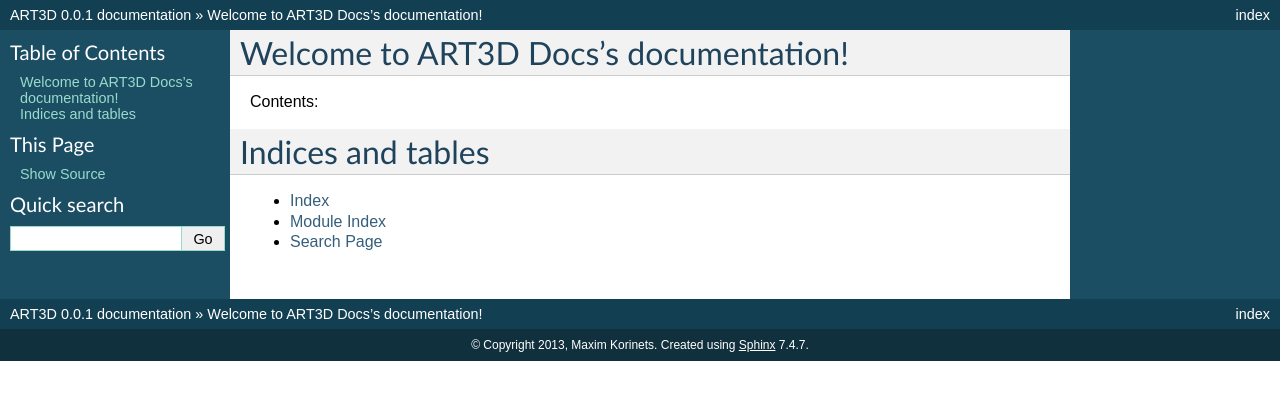
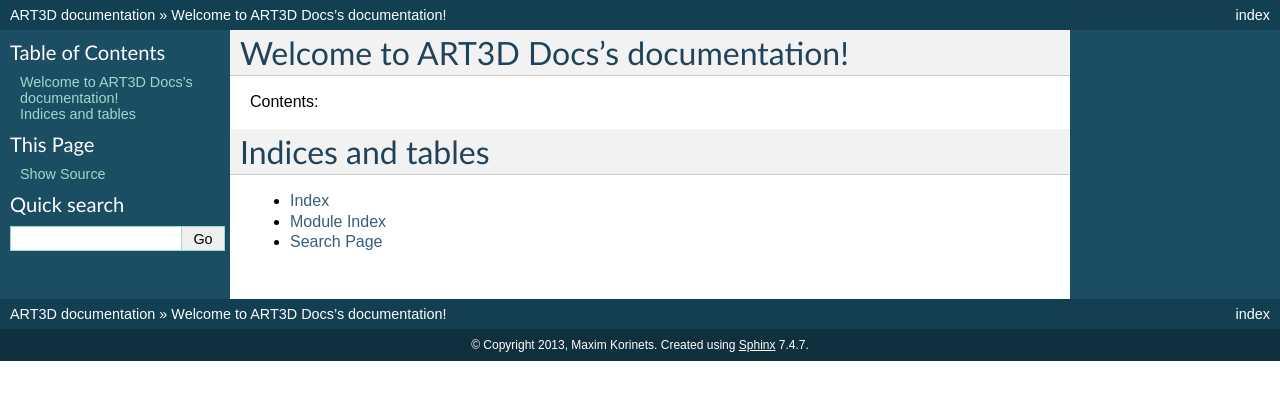
Before and after one commit to art3d-dev/docs, a Sphinx documentation site: the page built from source/index.rst, in a window 1280 px wide. Shown: the top 400 px of the page. Built offline with Sphinx 7.4.7, drawn with Linux system fonts in a browser that asks for light colours.

Commit message:
removed version

```diff
--- a/source/conf.py
+++ b/source/conf.py
@@ -48,9 +48,9 @@
 # built documents.
 #
 # The short X.Y version.
-version = '0.0.1'
+version = ''
 # The full version, including alpha/beta/rc tags.
-release = '0.0.1'
+release = ''
 
 # The language for content autogenerated by Sphinx. Refer to documentation
 # for a list of supported languages.
```
